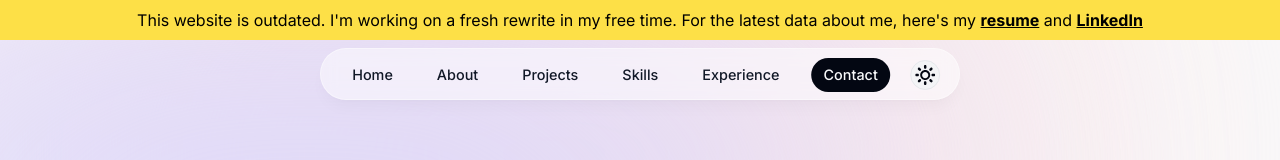
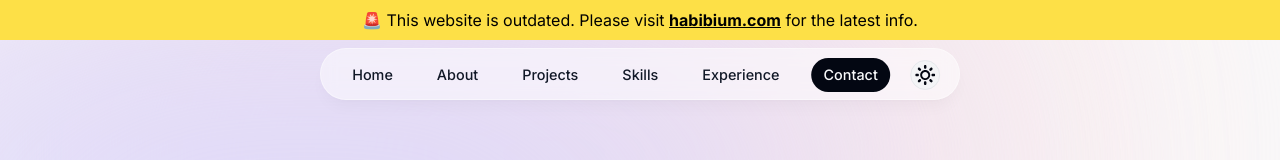
Before and after one commit to habibium/habibmollah-v2, a Next.js app: page / in a window 1280 px wide. Shown: the top 160 px of the page. Built offline with nearby package versions, Linux system fonts and the light colour scheme; no server answers.

Commit message:
fix: Update warning message and link to habibium.com for latest information

```diff
--- a/components/Warning.tsx
+++ b/components/Warning.tsx
@@ -3,23 +3,15 @@ export default function Warning() {
     <aside className="fixed top-0 z-[1000] w-full bg-yellow-300 text-black">
       <div className="mx-auto max-w-[80rem] px-1 py-2 text-center sm:px-4">
         <p>
-          This website is outdated. I'm working on a fresh rewrite in my free
-          time. For the latest data about me, here's my{" "}
+          🚨 This website is outdated. Please visit{" "}
           <a
             className="font-bold underline"
             target="_blank"
-            href="https://drive.google.com/file/d/1haGl_E24kii3MQ2sSUY6PjQsoYLBFUPZ/view?usp=sharing"
+            href="https://habibium.com"
           >
-            resume
+            habibium.com
           </a>{" "}
-          and{" "}
-          <a
-            className="font-bold underline"
-            target="_blank"
-            href="https://linkedin.com/in/habibium"
-          >
-            LinkedIn
-          </a>
+          for the latest info.
         </p>
       </div>
     </aside>
```
